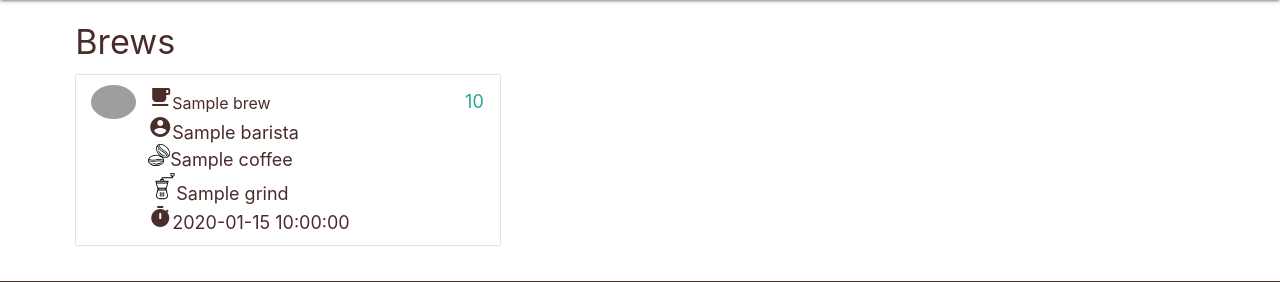
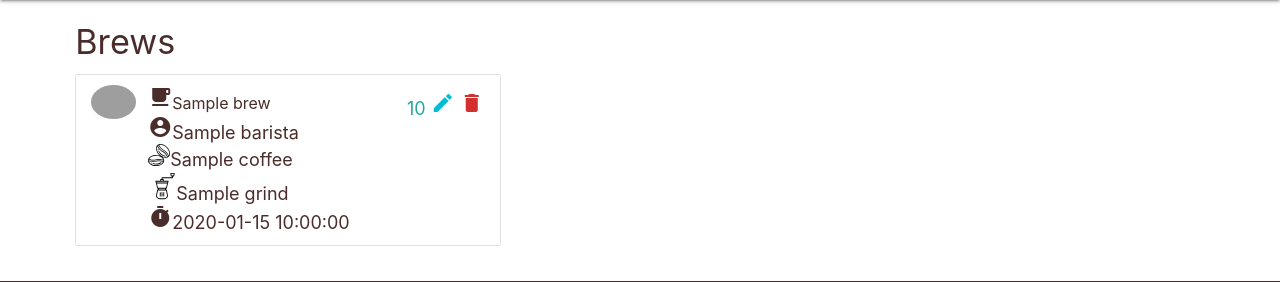
Before and after one commit to tdunn891/aeropress-hub, a Flask app: page / in a window 1280 px wide. Shown: the part 64-346 px from the top of the page. Run offline with Flask 2, Linux system fonts and the light colour scheme; a database or web service that is not in the repository returns one stand-in record (values such as "Sample title"); some libraries are stand-ins or nearby versions; grey boxes are pictures that could not be loaded.

Commit message:
Add edit and delete icons to get_brews.html

```diff
--- a/templates/get_brews.html
+++ b/templates/get_brews.html
@@ -22,20 +22,30 @@
                <img src="static/images/grinder.svg" alt="Coffee Grinder" height="28px">{{brew.details.grind}}<br>
                <i class="material-icons">timer</i>{{brew.total_brew_time}}
             </p>
-            <a href="#!" class="secondary-content">
+            <div class="secondary-content">
                <!-- <i class="material-icons">grade</i> -->
                <!-- TODO: wire thumb_up to increase likes on db  -->
                <!-- TODO: thumb should initially be unfilled; fill on click -->
                {% if brew.details.brewer == 'Inverted' %}
-               <img src="static/images/aeropress_inverted.svg" alt="Brew Method: Inverted" height="40px">
+               <a href="" class="tooltipped" data-position="bottom" data-tooltip="Inverted">
+                  <img src="static/images/aeropress_inverted.svg" alt="Brew Method: Inverted" height="40px">
+               </a>
                {% endif %}
                {% if brew.details.brewer == 'Upright' %}
-               <img src="static/images/aeropress.svg" alt="Brew Method: Upright" height="40px">
+               <a href="" class="tooltipped" data-position="bottom" data-tooltip="Upright">
+                  <img src="static/images/aeropress.svg" alt="Brew Method: Upright" height="40px">
+               </a>
                {% endif %}
                <span>{{brew.likes}}</span>
+               <a href="#" class="tooltipped" data-position="bottom" data-tooltip="Edit">
+                  <i class="material-icons cyan-text">edit</i>
+               </a>
+               <!-- <a href="" onclick="deleteBrew({{brew.brew_id}})" class="delete-brew"> -->
+               <a href="#" class="tooltipped" onclick="deleteBrew({{brew.brew_id}})" data-position="bottom" data-tooltip="Delete">
+                  <i class="material-icons red-text text-darken-2">delete</i>
+               </a>
                <!-- <i class="material-icons">thumb_up</i> -->
-               <!-- <i class="material-icons">format_list_numbered</i><br> -->
-            </a>
+            </div>
          </li>
          {% endfor %}
       </ul>
```
